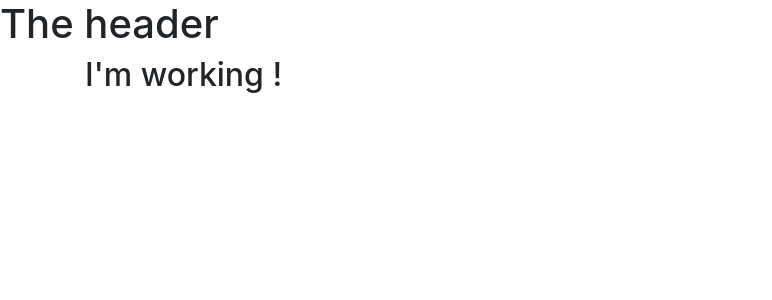
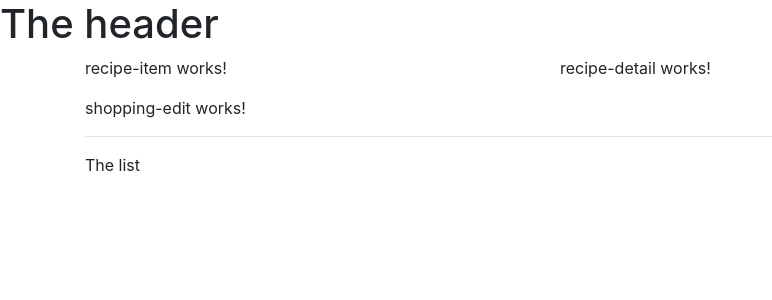
Before and after one commit to sidsid14/cookshop, an Angular app: page / in a window 1280 px wide. Shown: the top 300 px of the page, without its empty margins (0-772 px from the left). Built offline with nearby package versions, Linux system fonts and the light colour scheme.

Commit message:
Linked component to each other by ref them in the required html files

```diff
--- a/src/app/app.component.html
+++ b/src/app/app.component.html
@@ -2,7 +2,8 @@
 <div class="container">
   <div class="row">
     <div class="col-md-12">
-      <h2>I'm working !</h2>
+      <app-recipes></app-recipes>
+      <app-shopping-list></app-shopping-list>
     </div>
   </div>
 </div>
--- a/src/app/recipes/recipe-list/recipe-list.component.html
+++ b/src/app/recipes/recipe-list/recipe-list.component.html
@@ -1,3 +1 @@
-<p>
-  recipe-list works!
-</p>
+<app-recipe-item></app-recipe-item>
--- a/src/app/recipes/recipes.component.html
+++ b/src/app/recipes/recipes.component.html
@@ -1,3 +1,8 @@
-<p>
-  recipes works!
-</p>
+<div class="row">
+  <div class="col-md-5">
+    <app-recipe-list></app-recipe-list>
+  </div>
+  <div class="col-md-7">
+    <app-recipe-detail></app-recipe-detail>
+  </div>
+</div>
--- a/src/app/shopping-list/shopping-list.component.html
+++ b/src/app/shopping-list/shopping-list.component.html
@@ -1,3 +1,7 @@
-<p>
-  shopping-list works!
-</p>
+<div class="row">
+  <div class="col-md-12">
+    <app-shopping-edit></app-shopping-edit>
+    <hr>
+    <p>The list</p>
+  </div>
+</div>
```
